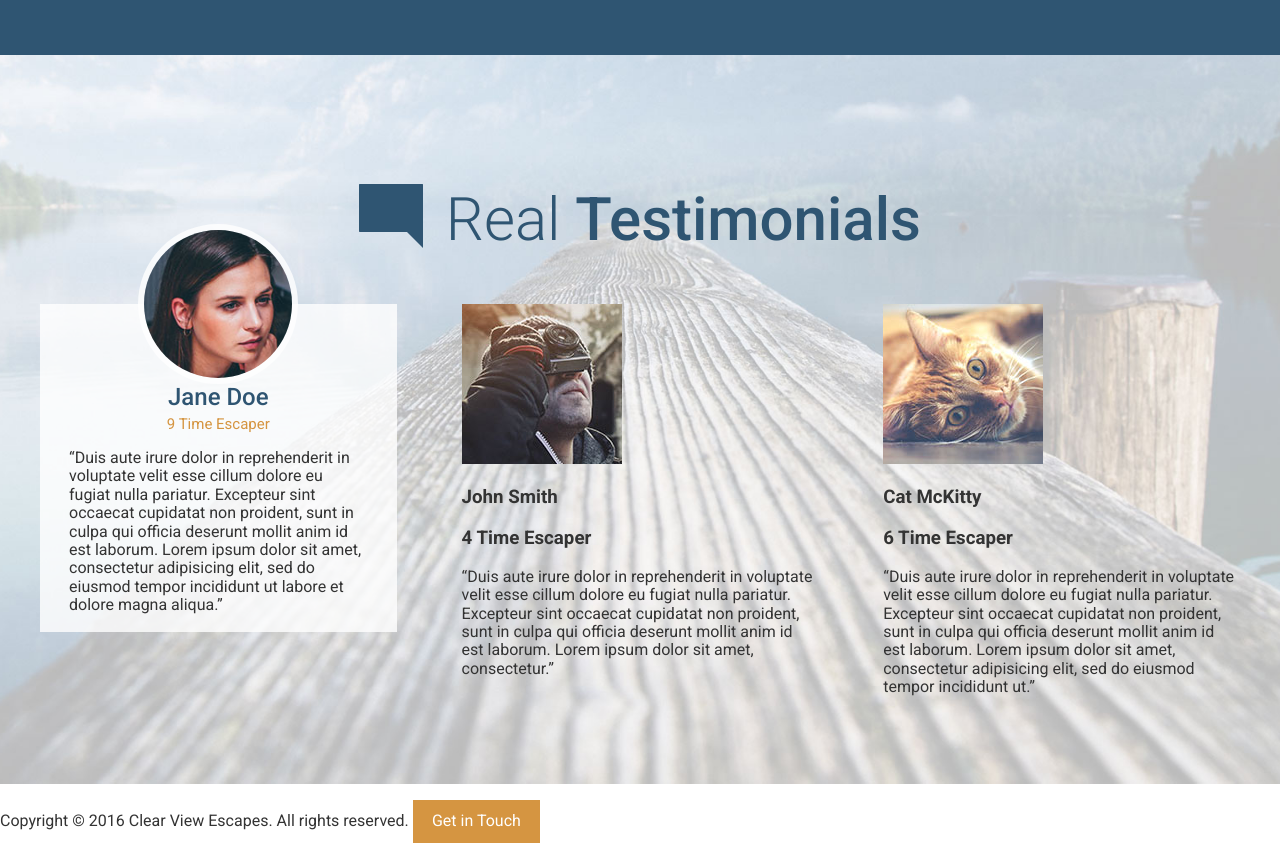
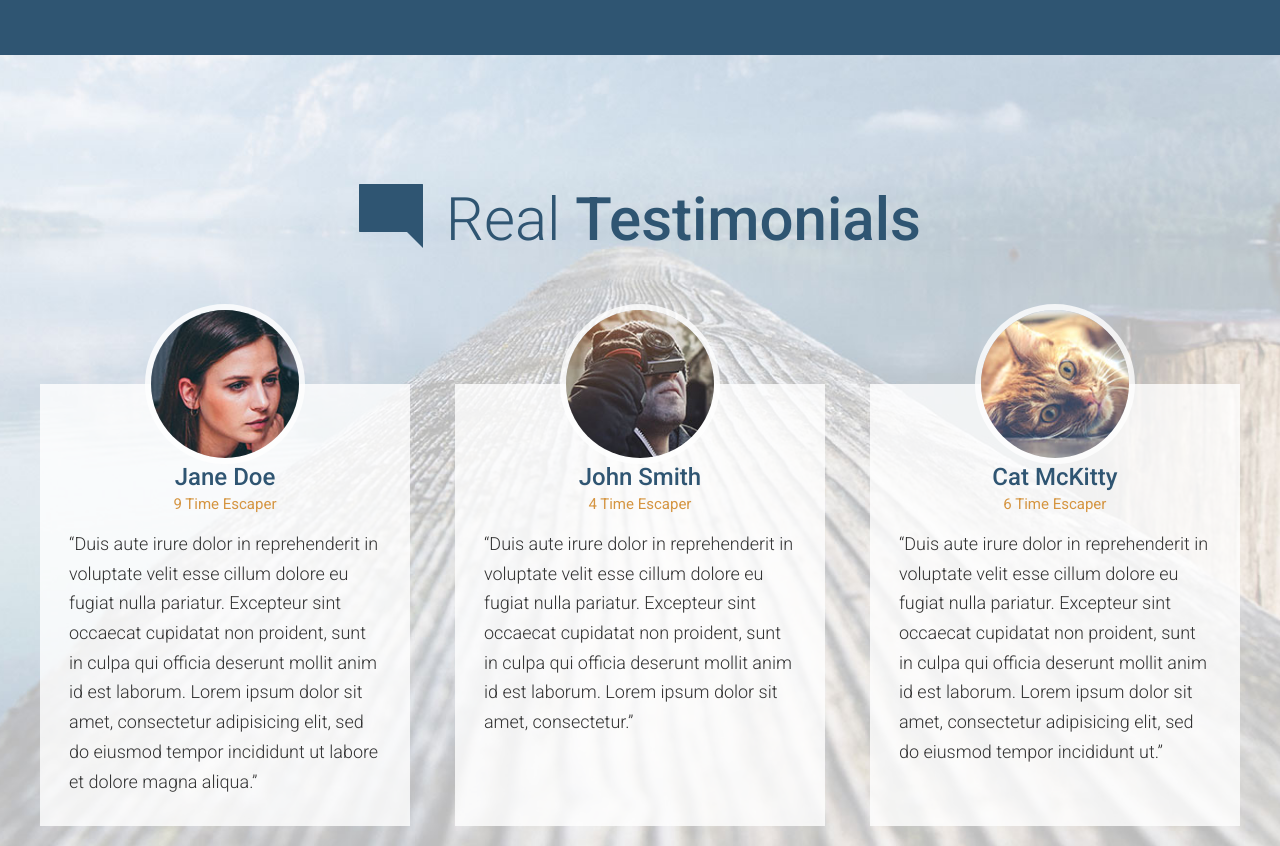
Before and after one commit to edwinchen85/travel_site_2, a website: page app/index.html in a window 1280 px wide. Shown: the part 2980-3826 px from the top of the page. Drawn offline with Linux system fonts and the light colour scheme.

Commit message:
Add markup and styles for testimonials section (Part 2)

```diff
--- a/app/assets/styles/modules/_page-section.css
+++ b/app/assets/styles/modules/_page-section.css
@@ -3,6 +3,14 @@
 
   @mixin atMedium {
     padding: 4.5rem 0;
+  }
+
+  &--no-b-padding-until-medium {
+    padding-bottom: 0;
+
+    @mixin atMedium {
+      padding-bottom: 4.5rem;
+    }
   }
 
   &--blue {
@@ -11,7 +19,11 @@
   }
 
   &--testimonials {
-    background: url('/assets/images/testimonials-bg.jpg') top center no-repeat;
-    background-size: cover;
+    background-color: #e0e6ef;
+
+    @mixin atMedium {
+      background: url('/assets/images/testimonials-bg.jpg') top center no-repeat;
+      background-size: cover;
+    }
   }
 }
--- a/app/assets/styles/modules/_row.css
+++ b/app/assets/styles/modules/_row.css
@@ -1,5 +1,9 @@
 .row {
   @mixin clearfix;
+
+  &--t-padding {
+    padding-top: 80px;
+  }
 
   &--gutters {
     margin-right: -65px;
@@ -9,12 +13,20 @@
     margin-right: -100px;
   }
 
+  &--gutters-small {
+    margin-right: -45px;
+  }
+
   &--gutters > div {
     padding-right: 65px;
   }
 
   &--gutters-large > div {
     padding-right: 100px;
+  }
+
+  &--gutters-small > div {
+    padding-right: 45px;
   }
 
   &__b-margin-until-medium {
@@ -49,4 +61,16 @@
       width: 63%;
     }
   }
+
+  /* Begin Equal Height Rules */
+  &--equal-height-at-medium {
+    @mixin atMedium {
+      display: flex;
+
+      & > div {
+        float: none;
+        display: flex;
+      }
+    }
+  }
 }
--- a/app/assets/styles/modules/_testimonial.css
+++ b/app/assets/styles/modules/_testimonial.css
@@ -1,6 +1,16 @@
 .testimonial {
   background-color: rgba(255,255,255,.8);
-  padding: 0 1.8125rem 1px 1.8125rem;
+  padding: 0 18px 1px 18px;
+  margin-bottom: 98px;
+
+  @mixin atMedium {
+    margin-bottom: 0;
+    padding: 0 1.8125rem 1px 1.8125rem;
+  }
+
+  &--last {
+    margin-bottom: 0;
+  }
 
   &__photo {
     border-radius: 80px;
--- a/app/assets/styles/modules/_wrapper.css
+++ b/app/assets/styles/modules/_wrapper.css
@@ -8,6 +8,16 @@
 
   &--medium {
     max-width: 976px;
+  }
+
+  &--no-padding-until-medium {
+    padding-left: 0;
+    padding-right: 0;
+
+    @mixin atMedium {
+      padding-left: 18px;
+      padding-right: 18px;
+    }
   }
 
   .wrapper {
--- a/app/index.html
+++ b/app/index.html
@@ -106,12 +106,12 @@
     </div>
   </div>
 
-  <div id="testimonials" class="page-section page-section--testimonials">
-    <div class='wrapper'>
+  <div id="testimonials" class="page-section page-section--no-b-padding-until-medium page-section--testimonials">
+    <div class='wrapper wrapper--no-padding-until-medium'>
 
       <h2 class="section-title section-title--blue"><img class="section-title__icon" src="assets/images/icons/comment.svg"> Real <strong>Testimonials</strong></h2>
 
-      <div class='row row--gutters'>
+      <div class='row row--gutters row--equal-height-at-medium row--gutters-small row--t-padding generic-content-container'>
         <div class='row__medium-4'>
           <div class='testimonial'>
             <div class='testimonial__photo'>
@@ -124,17 +124,25 @@
         </div>
 
         <div class='row__medium-4'>
-          <img src="assets/images/testimonial-john.jpg">
-          <h3>John Smith</h3>
-          <h3>4 Time Escaper</h3>
-          <p>&ldquo;Duis aute irure dolor in reprehenderit in voluptate velit esse cillum dolore eu fugiat nulla pariatur. Excepteur sint occaecat cupidatat non proident, sunt in culpa qui officia deserunt mollit anim id est laborum. Lorem ipsum dolor sit amet, consectetur.&rdquo;</p>
+          <div class='testimonial'>
+            <div class='testimonial__photo'>
+              <img src="assets/images/testimonial-john.jpg">
+            </div>
+            <h3 class="testimonial__title">John Smith</h3>
+            <h3 class="testimonial__subtitle">4 Time Escaper</h3>
+            <p>&ldquo;Duis aute irure dolor in reprehenderit in voluptate velit esse cillum dolore eu fugiat nulla pariatur. Excepteur sint occaecat cupidatat non proident, sunt in culpa qui officia deserunt mollit anim id est laborum. Lorem ipsum dolor sit amet, consectetur.&rdquo;</p>
+          </div>
         </div>
 
         <div class='row__medium-4'>
-          <img src="assets/images/testimonial-cat.jpg">
-          <h3>Cat McKitty</h3>
-          <h3>6 Time Escaper</h3>
-          <p>&ldquo;Duis aute irure dolor in reprehenderit in voluptate velit esse cillum dolore eu fugiat nulla pariatur. Excepteur sint occaecat cupidatat non proident, sunt in culpa qui officia deserunt mollit anim id est laborum. Lorem ipsum dolor sit amet, consectetur adipisicing elit, sed do eiusmod tempor incididunt ut.&rdquo;</p>
+          <div class='testimonial testimonial--last'>
+            <div class='testimonial__photo'>
+              <img src="assets/images/testimonial-cat.jpg">
+            </div>
+            <h3 class="testimonial__title">Cat McKitty</h3>
+            <h3 class="testimonial__subtitle">6 Time Escaper</h3>
+            <p>&ldquo;Duis aute irure dolor in reprehenderit in voluptate velit esse cillum dolore eu fugiat nulla pariatur. Excepteur sint occaecat cupidatat non proident, sunt in culpa qui officia deserunt mollit anim id est laborum. Lorem ipsum dolor sit amet, consectetur adipisicing elit, sed do eiusmod tempor incididunt ut.&rdquo;</p>
+          </div>
         </div>
       </div>
     </div>
--- a/app/temp/styles/styles.css
+++ b/app/temp/styles/styles.css
@@ -569,6 +569,19 @@ a {
     max-width: 976px;
   }
 
+.wrapper--no-padding-until-medium {
+    padding-left: 0;
+    padding-right: 0;
+  }
+
+@media (min-width: 800px) {
+
+.wrapper--no-padding-until-medium {
+      padding-left: 18px;
+      padding-right: 18px
+  }
+  }
+
 .wrapper .wrapper {
     padding-left: 0;
     padding-right: 0;
@@ -596,14 +609,32 @@ a {
 }
   }
 
+.page-section--no-b-padding-until-medium {
+    padding-bottom: 0;
+  }
+
+@media (min-width: 800px) {
+
+.page-section--no-b-padding-until-medium {
+      padding-bottom: 4.5rem
+  }
+  }
+
 .page-section--blue {
     background-color: #2f5572;
     color: #fff;
   }
 
 .page-section--testimonials {
-    background: url('/assets/images/testimonials-bg.jpg') top center no-repeat;
-    background-size: cover;
+    background-color: #e0e6ef;
+  }
+
+@media (min-width: 800px) {
+
+.page-section--testimonials {
+      background: url('/assets/images/testimonials-bg.jpg') top center no-repeat;
+      background-size: cover
+  }
   }
 
 .headline {
@@ -670,6 +701,10 @@ a {
     display: table;
   }
 
+.row--t-padding {
+    padding-top: 80px;
+  }
+
 .row--gutters {
     margin-right: -65px;
   }
@@ -678,12 +713,20 @@ a {
     margin-right: -100px;
   }
 
+.row--gutters-small {
+    margin-right: -45px;
+  }
+
 .row--gutters > div {
     padding-right: 65px;
   }
 
 .row--gutters-large > div {
     padding-right: 100px;
+  }
+
+.row--gutters-small > div {
+    padding-right: 45px;
   }
 
 .row__b-margin-until-medium {
@@ -717,6 +760,24 @@ a {
     .row__medium-8--smaller {
       width: 63%;
     }
+  }
+
+/* Begin Equal Height Rules */
+
+@media (min-width: 800px) {
+
+.row--equal-height-at-medium {
+      display: -webkit-box;
+      display: -ms-flexbox;
+      display: flex
+  }
+
+      .row--equal-height-at-medium > div {
+        float: none;
+        display: -webkit-box;
+        display: -ms-flexbox;
+        display: flex;
+      }
   }
 
 .generic-content-container p {
@@ -820,8 +881,21 @@ a {
 
 .testimonial {
   background-color: rgba(255,255,255,.8);
-  padding: 0 1.8125rem 1px 1.8125rem;
+  padding: 0 18px 1px 18px;
+  margin-bottom: 98px;
 }
+
+@media (min-width: 800px) {
+
+.testimonial {
+    margin-bottom: 0;
+    padding: 0 1.8125rem 1px 1.8125rem
+}
+  }
+
+.testimonial--last {
+    margin-bottom: 0;
+  }
 
 .testimonial__photo {
     border-radius: 80px;
```
